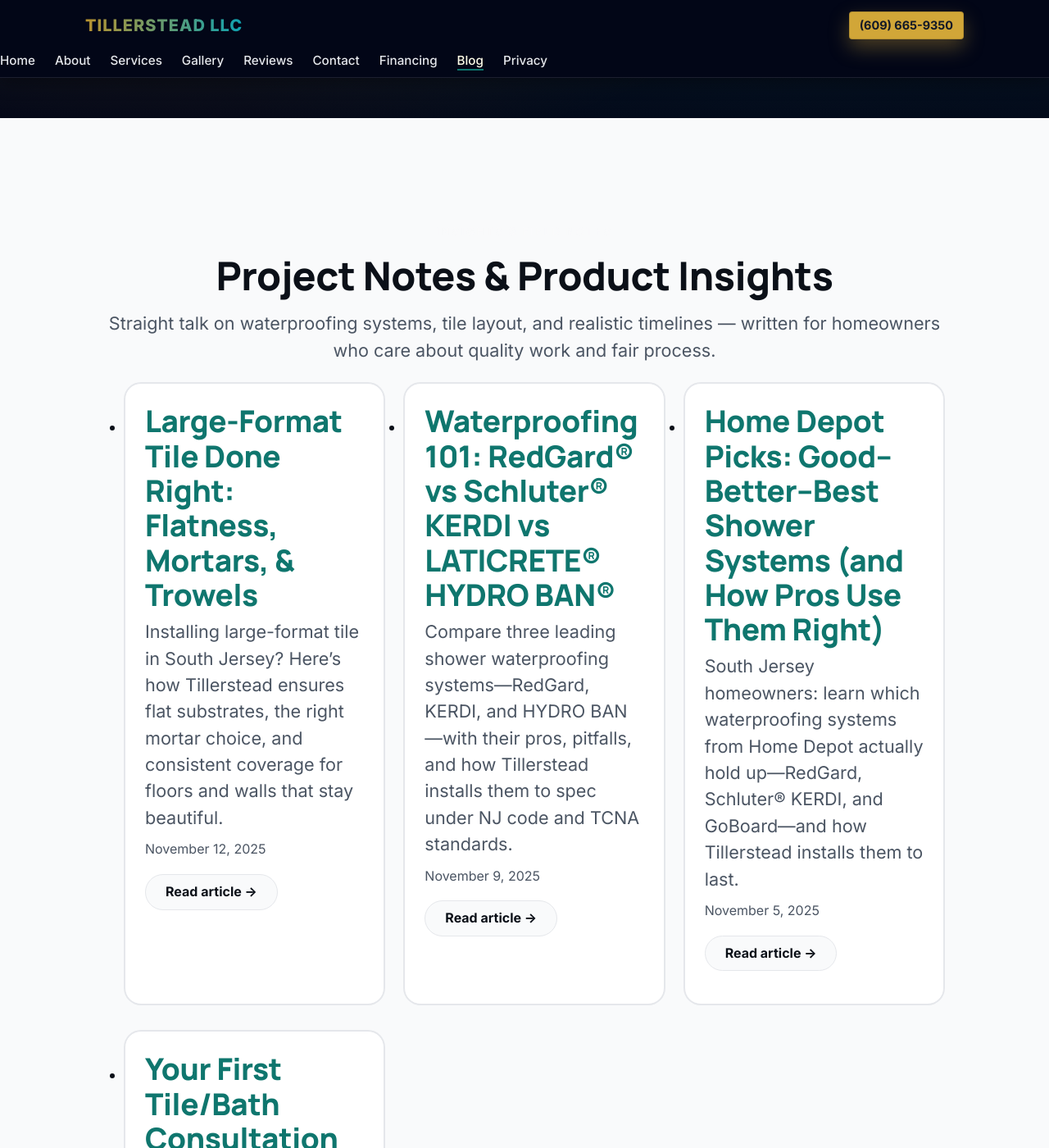
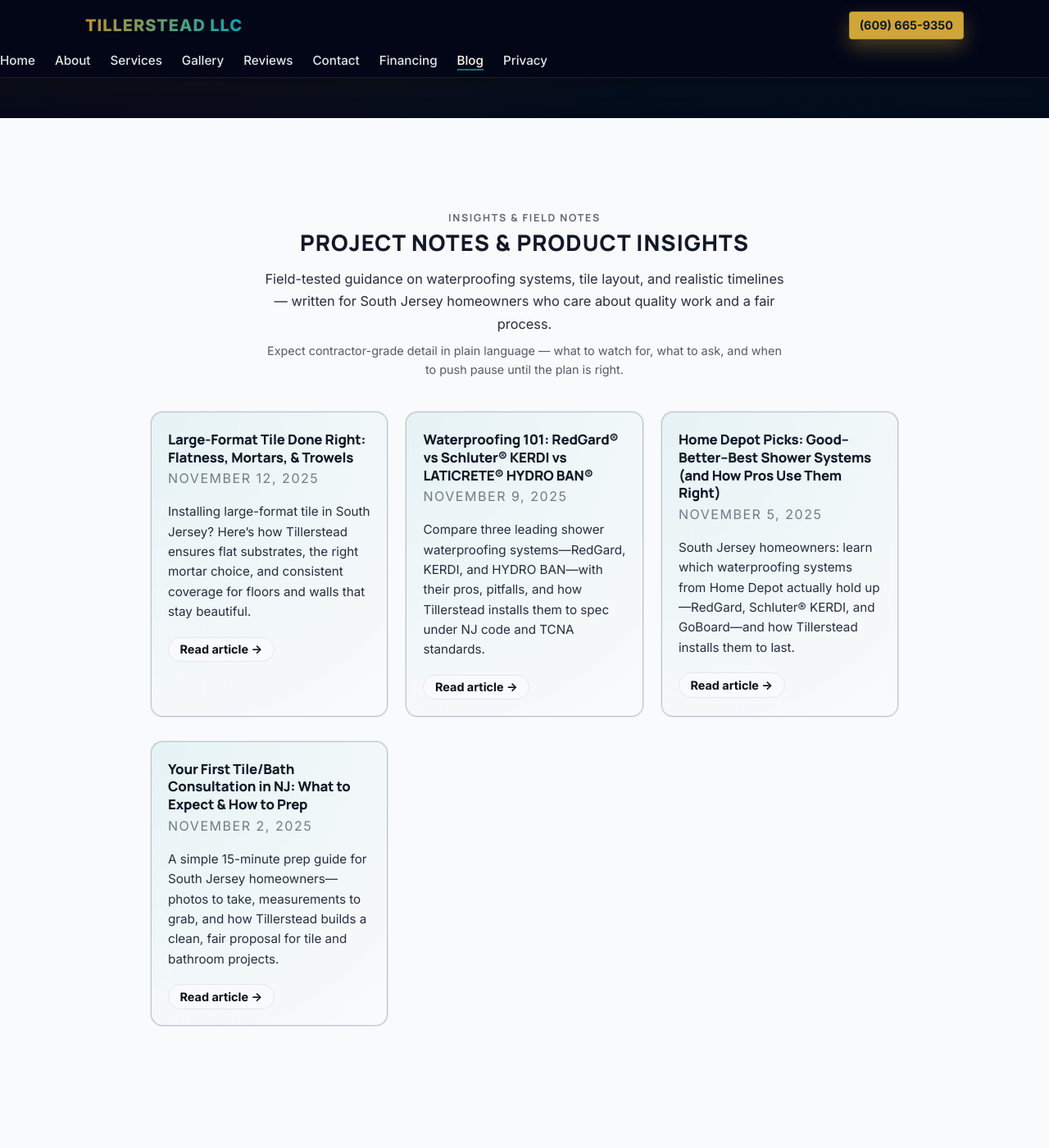
Before and after one commit to XTX33/Tillerstead-site, a Jekyll site: the page built from pages/blog.html, in a window 1280 px wide and 1400 px high, scrolled down 286 px. Shown: the whole window at 82% size. Built offline with Jekyll 4.4.1, drawn with Linux system fonts in a browser that asks for light colours.

Commit message:
Update blog.html

```diff
--- a/pages/blog.html
+++ b/pages/blog.html
@@ -3,16 +3,22 @@ layout: default
 title: "Tillerstead Blog | Tile, Bath & Remodel Notes"
 permalink: /blog/
 description: "Clear, contractor-grade guidance for tile, bath, and remodel projects in South Jersey — waterproofing systems, layouts, materials, and timelines explained plainly."
+body_class: page-blog
 ---
 
-<section class="section">
-  <div class="shell">
-    <header class="stack-md center">
-      <p class="hero-eyebrow">Insights & Field Notes</p>
-      <h1>Project Notes & Product Insights</h1>
+<section class="section blog-index" aria-labelledby="blog-heading">
+  <div class="container blog-shell">
+
+    <header class="stack-md center blog-hero">
+      <p class="hero-eyebrow">Insights &amp; Field Notes</p>
+      <h1 id="blog-heading">Project Notes &amp; Product Insights</h1>
       <p class="lead">
-        Straight talk on waterproofing systems, tile layout, and realistic timelines —
-        written for homeowners who care about quality work and fair process.
+        Field-tested guidance on waterproofing systems, tile layout, and realistic timelines —
+        written for South Jersey homeowners who care about quality work and a fair process.
+      </p>
+      <p class="microcopy">
+        Expect contractor-grade detail in plain language — what to watch for, what to ask,
+        and when to push pause until the plan is right.
       </p>
     </header>
 
@@ -20,33 +26,203 @@ description: "Clear, contractor-grade guidance for tile, bath, and remodel proje
 
     {% if posts_sorted.size == 0 %}
       <p class="microcopy center mt-2">
-        No articles are live yet. Project notes and product breakdowns will be posted
+        No articles are live yet. Project notes and product breakdowns will be published
         as recent jobs are documented and photographed.
       </p>
     {% else %}
-      <ul class="cards mt-2 unstyled">
+      <ul class="cards blog-cards mt-2 unstyled" aria-label="Tillerstead articles on tile, bath, and remodel work">
         {% for post in posts_sorted %}
-          <li class="card stack-sm">
-            <h2 style="margin-bottom:.25rem">
-              <a href="{{ post.url | relative_url }}">{{ post.title }}</a>
-            </h2>
+          <li class="card blog-card stack-sm">
+            <header class="blog-card-header">
+              <h2 class="blog-card-title">
+                <a href="{{ post.url | relative_url }}">{{ post.title }}</a>
+              </h2>
+              <p class="blog-card-meta">
+                <small>
+                  {{ post.date | date: "%B %e, %Y" }}
+                  {% if post.category %}
+                    &nbsp;•&nbsp; {{ post.category }}
+                  {% endif %}
+                </small>
+              </p>
+            </header>
 
             {% if post.description %}
-              <p class="lead" style="margin-bottom:.35rem">
+              <p class="lead blog-card-excerpt">
                 {{ post.description }}
               </p>
             {% endif %}
 
-            <p><small>{{ post.date | date: "%B %e, %Y" }}</small></p>
-
-            <p>
+            <p class="blog-card-cta">
               <a class="btn btn-ghost" href="{{ post.url | relative_url }}">
-                Read article →
+                Read article &rarr;
               </a>
             </p>
           </li>
         {% endfor %}
       </ul>
     {% endif %}
+
   </div>
 </section>
+<style>
+  /* =======================================
+     Tillerstead — Blog Index Styling
+     Applies when body has .page-blog
+     ======================================= */
+
+  .page-blog .blog-index {
+    padding: 3rem 1.25rem 3.5rem;
+  }
+
+  .page-blog .blog-shell {
+    max-width: 960px;
+    margin: 0 auto;
+  }
+
+  /* --- Hero / Intro --- */
+
+  .page-blog .blog-hero {
+    max-width: 40rem;
+    margin: 0 auto 2.5rem;
+  }
+
+  .page-blog .blog-hero .hero-eyebrow {
+    text-transform: uppercase;
+    letter-spacing: 0.14em;
+    font-size: 0.78rem;
+    margin-bottom: 0.3rem;
+    color: rgba(15, 23, 42, 0.65);
+  }
+
+  .page-blog .blog-hero h1 {
+    margin: 0 0 0.65rem;
+    font-size: 1.7rem;
+    letter-spacing: 0.04em;
+    text-transform: uppercase;
+    color: var(--brand-ink, #111827);
+  }
+
+  .page-blog .blog-hero .lead {
+    font-size: 1.02rem;
+    line-height: 1.7;
+    color: rgba(15, 23, 42, 0.9);
+    margin-bottom: 0.4rem;
+  }
+
+  .page-blog .blog-hero .microcopy {
+    font-size: 0.9rem;
+    color: rgba(15, 23, 42, 0.7);
+    margin: 0.35rem 0 0;
+  }
+
+  /* --- Card List / Grid --- */
+
+  .page-blog .blog-cards {
+    margin: 2rem 0 0;
+    padding: 0;
+    list-style: none;
+    display: grid;
+    gap: 1.4rem;
+    grid-template-columns: 1fr;
+  }
+
+  @media (min-width: 768px) {
+    .page-blog .blog-cards {
+      grid-template-columns: repeat(auto-fit, minmax(260px, 1fr));
+    }
+  }
+
+  .page-blog .blog-card {
+    border-radius: 0.9rem;
+    border: 1px solid rgba(148, 163, 184, 0.6);
+    padding: 1.35rem 1.25rem 1.2rem;
+    background: radial-gradient(circle at top left,
+                rgba(15, 163, 177, 0.08),
+                rgba(249, 250, 251, 1));
+    display: flex;
+    flex-direction: column;
+    gap: 0.5rem;
+    transition:
+      box-shadow 0.18s ease,
+      transform 0.18s ease,
+      border-color 0.18s ease,
+      background 0.18s ease;
+  }
+
+  .page-blog .blog-card:hover {
+    border-color: var(--brand-brass, #b8922f);
+    box-shadow: 0 10px 24px rgba(15, 23, 42, 0.14);
+    transform: translateY(-2px);
+    background: radial-gradient(circle at top left,
+                rgba(15, 163, 177, 0.12),
+                #ffffff);
+  }
+
+  /* --- Card Header --- */
+
+  .page-blog .blog-card-header {
+    margin-bottom: 0.2rem;
+  }
+
+  .page-blog .blog-card-title {
+    margin: 0 0 0.15rem;
+    font-size: 1.05rem;
+    line-height: 1.3;
+  }
+
+  .page-blog .blog-card-title a {
+    text-decoration: none;
+    color: var(--brand-ink, #111827);
+    position: relative;
+  }
+
+  .page-blog .blog-card-title a::after {
+    content: "";
+    position: absolute;
+    left: 0;
+    bottom: -0.08em;
+    width: 0;
+    height: 2px;
+    background: var(--brand-brass, #b8922f);
+    transition: width 0.18s ease;
+  }
+
+  .page-blog .blog-card:hover .blog-card-title a::after {
+    width: 100%;
+  }
+
+  .page-blog .blog-card-meta {
+    margin: 0;
+    font-size: 0.8rem;
+    letter-spacing: 0.12em;
+    text-transform: uppercase;
+    color: rgba(15, 23, 42, 0.55);
+  }
+
+  /* --- Excerpt / CTA --- */
+
+  .page-blog .blog-card-excerpt {
+    margin: 0.3rem 0 0.2rem;
+    font-size: 0.95rem;
+    line-height: 1.6;
+    color: rgba(15, 23, 42, 0.9);
+  }
+
+  .page-blog .blog-card-cta {
+    margin: 0.45rem 0 0;
+  }
+
+  .page-blog .blog-card-cta .btn.btn-ghost {
+    font-size: 0.9rem;
+    padding: 0.4rem 0.85rem;
+  }
+
+  /* --- Empty State --- */
+
+  .page-blog .blog-index .microcopy.center {
+    max-width: 30rem;
+    margin: 2rem auto 0;
+    text-align: center;
+  }
+</style>
```
